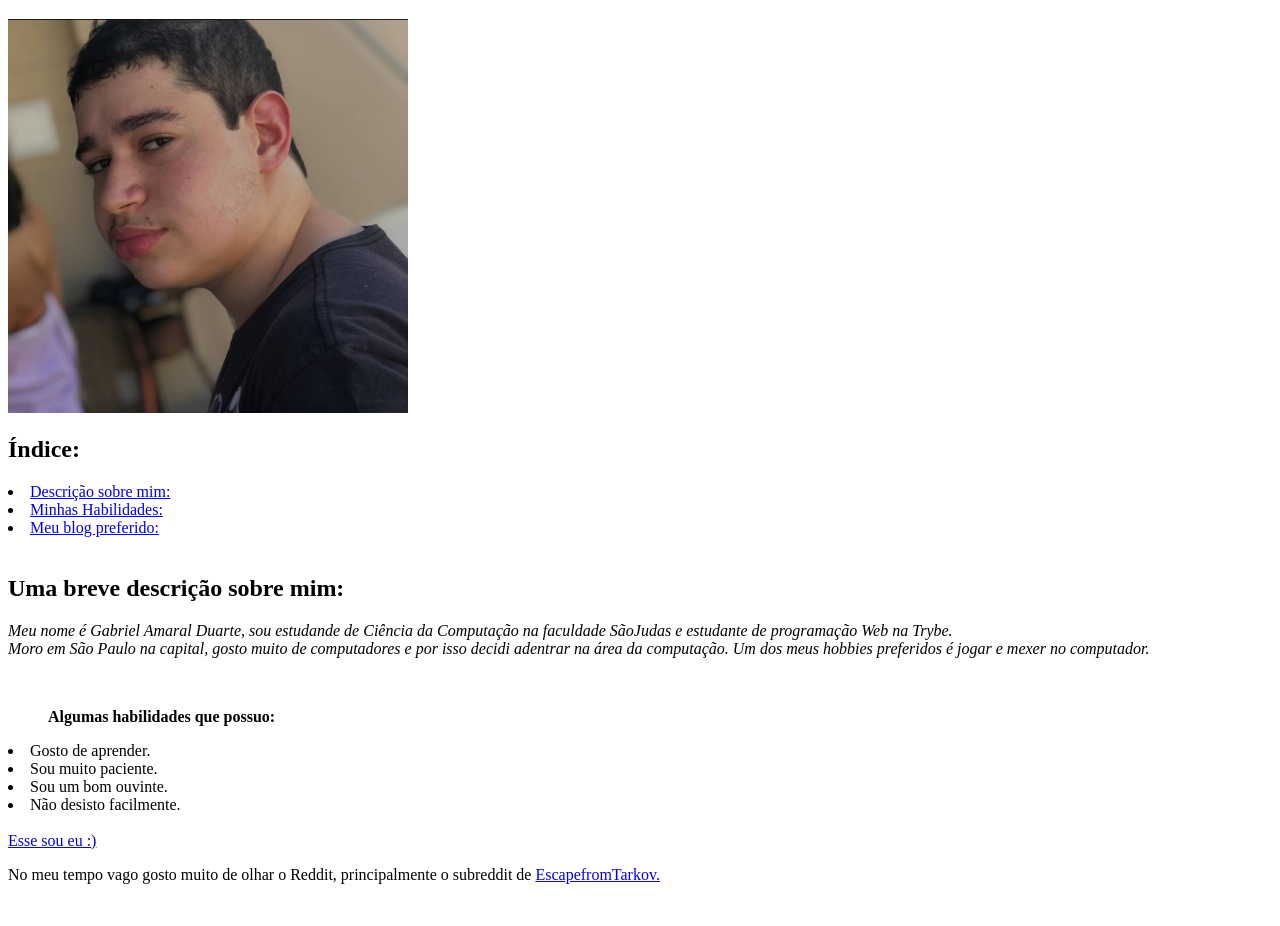
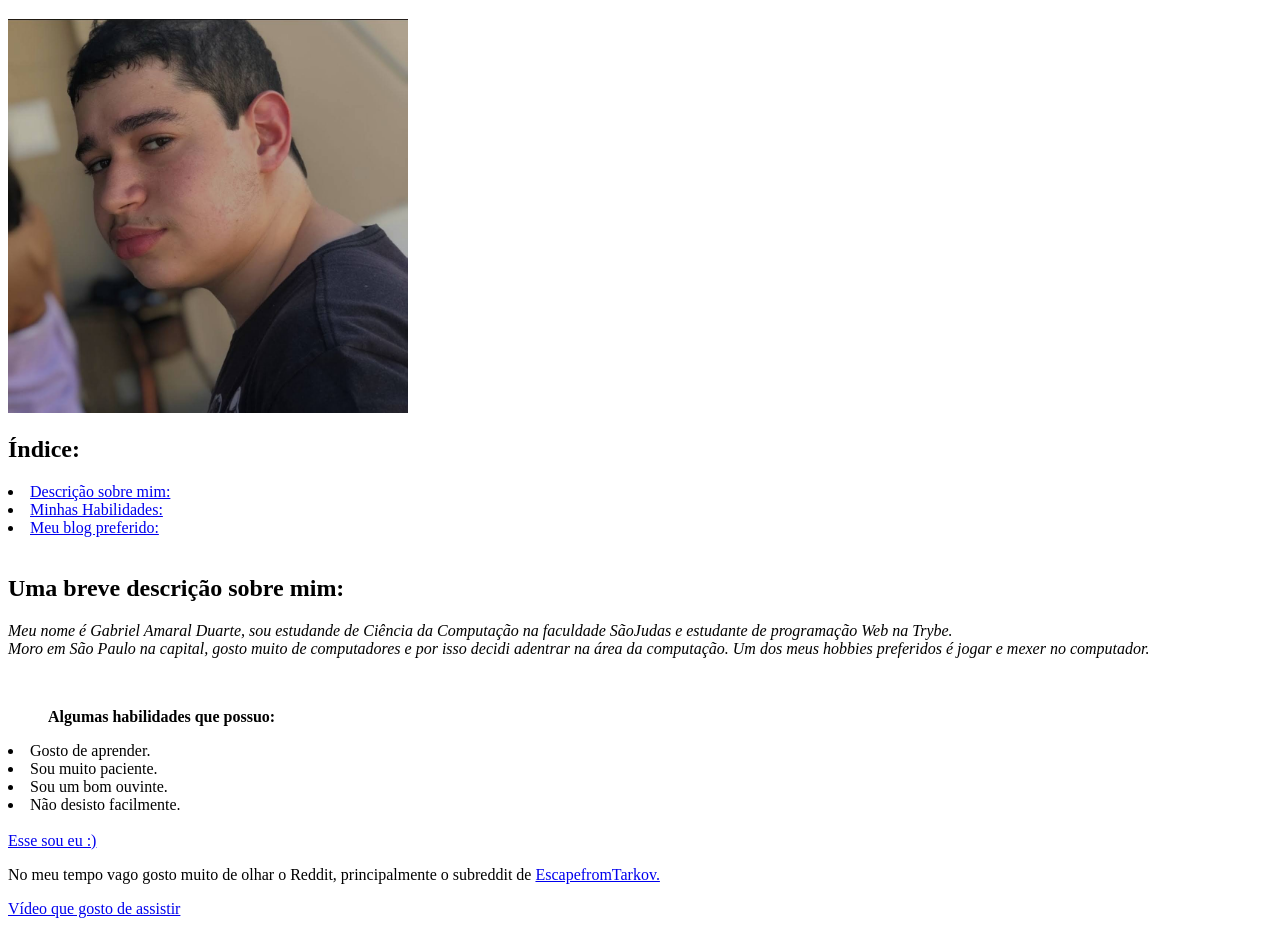
Before and after one commit to gabeamaral/gabeamaral.github.io, a plain HTML site: page index.html in a window 1280 px wide. Shown: the part 61-987 px from the top of the page. Before the commit the page ends 961 px from the top, so only its background shows below. Drawn offline with Linux system fonts and the light colour scheme.

Commit message:
Meu Portfólio Web

```diff
--- a/index.html
+++ b/index.html
@@ -35,6 +35,8 @@
              EscapefromTarkov.
             </a>
         </p>
+        <a href="https://www.youtube.com/watch?v=i5DVsDNvubw"
+        target="_blank">Vídeo que gosto de assistir</a>
     </body>
 
 </html>
```
